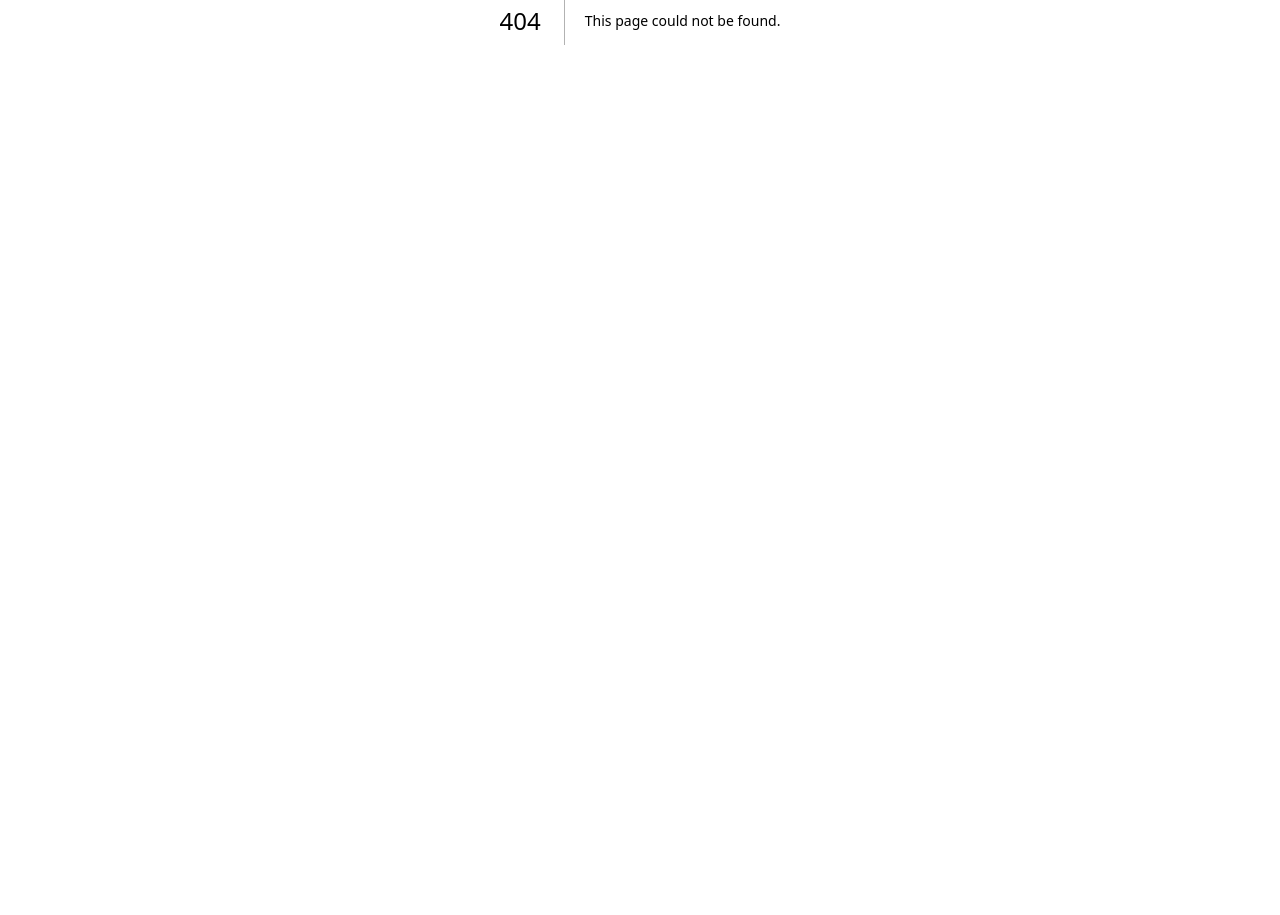
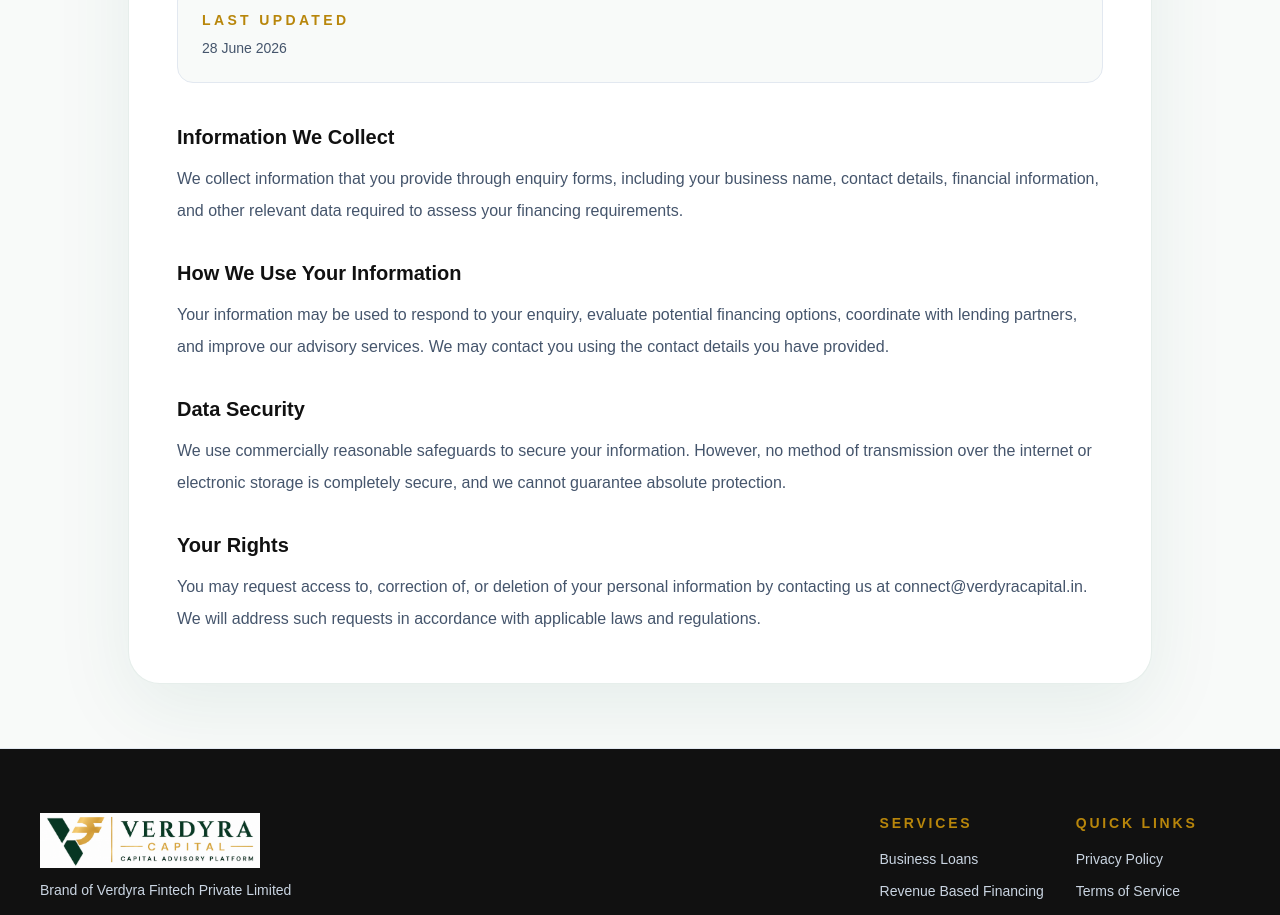
Before and after one commit to admin-verdyra/verdyra-capital, a Next.js app: page /privacy-policy in a window 1280 px wide. Before the commit this address had no page. Shown: the part 380-1295 px from the top of the page. Before the commit the page ends 800 px from the top, so only its background shows below. Built offline with nearby package versions, Linux system fonts and the light colour scheme.

Commit message:
Added legal pages and updated enquiry form

```diff
--- /dev/null
+++ b/app/disclaimer/page.tsx
@@ -0,0 +1,64 @@
+import type { Metadata } from 'next';
+import Navbar from '@/components/layout/Navbar';
+import Footer from '@/components/sections/Footer';
+
+export const metadata: Metadata = {
+  title: 'Disclaimer | Verdyra Capital',
+  description: 'Disclaimer for Verdyra Capital.',
+};
+
+const sections = [
+  {
+    title: 'Informational Purpose Only',
+    body:
+      'The content on this website is intended for informational purposes only and does not constitute financial, legal, or investment advice. Any financing options or estimates presented are illustrative and subject to change.',
+  },
+  {
+    title: 'No Guarantee of Approval',
+    body:
+      'Submitting an enquiry or completing a form does not guarantee approval, funding, or acceptance by any lender or financing partner. Final decisions are made separately by the relevant providers.',
+  },
+  {
+    title: 'Third-Party Links',
+    body:
+      'Our website may contain links to third-party websites or services. Verdyra Capital is not responsible for the content, privacy practices, or accuracy of such external sites.',
+  },
+];
+
+export default function DisclaimerPage() {
+  return (
+    <main className="min-h-screen bg-[#F8FAF9] text-[#111111]">
+      <Navbar />
+      <section className="px-4 pb-16 pt-32 sm:px-6 lg:px-8">
+        <div className="mx-auto max-w-5xl rounded-[32px] border border-[#0F5A3A]/10 bg-white p-8 shadow-[0_24px_80px_rgba(15,90,58,0.08)] sm:p-10 lg:p-12">
+          <p className="text-sm font-semibold uppercase tracking-[0.24em] text-[#0F6B47]">
+            Legal
+          </p>
+          <h1 className="mt-4 text-3xl font-semibold tracking-tight text-[#111111] sm:text-4xl">
+            Disclaimer
+          </h1>
+          <p className="mt-4 max-w-3xl text-base leading-8 text-slate-600 sm:text-lg">
+            The following disclaimer outlines the scope of the information and services provided by Verdyra Capital on this website.
+          </p>
+
+          <div className="mt-8 rounded-2xl border border-slate-200 bg-[#F8FAF9] p-5 sm:p-6">
+            <p className="text-sm font-semibold uppercase tracking-[0.24em] text-[#B8860B]">
+              Last Updated
+            </p>
+            <p className="mt-2 text-sm text-slate-600">28 June 2026</p>
+          </div>
+
+          <div className="mt-10 space-y-8">
+            {sections.map((section) => (
+              <div key={section.title}>
+                <h2 className="text-xl font-semibold text-[#111111]">{section.title}</h2>
+                <p className="mt-3 text-base leading-8 text-slate-600">{section.body}</p>
+              </div>
+            ))}
+          </div>
+        </div>
+      </section>
+      <Footer />
+    </main>
+  );
+}
--- /dev/null
+++ b/app/privacy-policy/page.tsx
@@ -0,0 +1,69 @@
+import type { Metadata } from 'next';
+import Navbar from '@/components/layout/Navbar';
+import Footer from '@/components/sections/Footer';
+
+export const metadata: Metadata = {
+  title: 'Privacy Policy | Verdyra Capital',
+  description: 'Privacy policy for Verdyra Capital.',
+};
+
+const sections = [
+  {
+    title: 'Information We Collect',
+    body:
+      'We collect information that you provide through enquiry forms, including your business name, contact details, financial information, and other relevant data required to assess your financing requirements.',
+  },
+  {
+    title: 'How We Use Your Information',
+    body:
+      'Your information may be used to respond to your enquiry, evaluate potential financing options, coordinate with lending partners, and improve our advisory services. We may contact you using the contact details you have provided.',
+  },
+  {
+    title: 'Data Security',
+    body:
+      'We use commercially reasonable safeguards to secure your information. However, no method of transmission over the internet or electronic storage is completely secure, and we cannot guarantee absolute protection.',
+  },
+  {
+    title: 'Your Rights',
+    body:
+      'You may request access to, correction of, or deletion of your personal information by contacting us at connect@verdyracapital.in. We will address such requests in accordance with applicable laws and regulations.',
+  },
+];
+
+export default function PrivacyPolicyPage() {
+  return (
+    <main className="min-h-screen bg-[#F8FAF9] text-[#111111]">
+      <Navbar />
+      <section className="px-4 pb-16 pt-32 sm:px-6 lg:px-8">
+        <div className="mx-auto max-w-5xl rounded-[32px] border border-[#0F5A3A]/10 bg-white p-8 shadow-[0_24px_80px_rgba(15,90,58,0.08)] sm:p-10 lg:p-12">
+          <p className="text-sm font-semibold uppercase tracking-[0.24em] text-[#0F6B47]">
+            Legal
+          </p>
+          <h1 className="mt-4 text-3xl font-semibold tracking-tight text-[#111111] sm:text-4xl">
+            Privacy Policy
+          </h1>
+          <p className="mt-4 max-w-3xl text-base leading-8 text-slate-600 sm:text-lg">
+            This Privacy Policy explains how Verdyra Capital collects, uses, shares, and protects your information when you use our website or submit an enquiry.
+          </p>
+
+          <div className="mt-8 rounded-2xl border border-slate-200 bg-[#F8FAF9] p-5 sm:p-6">
+            <p className="text-sm font-semibold uppercase tracking-[0.24em] text-[#B8860B]">
+              Last Updated
+            </p>
+            <p className="mt-2 text-sm text-slate-600">28 June 2026</p>
+          </div>
+
+          <div className="mt-10 space-y-8">
+            {sections.map((section) => (
+              <div key={section.title}>
+                <h2 className="text-xl font-semibold text-[#111111]">{section.title}</h2>
+                <p className="mt-3 text-base leading-8 text-slate-600">{section.body}</p>
+              </div>
+            ))}
+          </div>
+        </div>
+      </section>
+      <Footer />
+    </main>
+  );
+}
--- /dev/null
+++ b/app/terms-and-conditions/page.tsx
@@ -0,0 +1,69 @@
+import type { Metadata } from 'next';
+import Navbar from '@/components/layout/Navbar';
+import Footer from '@/components/sections/Footer';
+
+export const metadata: Metadata = {
+  title: 'Terms of Service | Verdyra Capital',
+  description: 'Terms of service for Verdyra Capital.',
+};
+
+const sections = [
+  {
+    title: 'Acceptance of Terms',
+    body:
+      'By accessing or using the Verdyra Capital website and related services, you agree to be bound by these Terms of Service. These terms govern your use of our digital platform, communications, and any information provided through our website.',
+  },
+  {
+    title: 'Use of Information',
+    body:
+      'You agree to provide accurate information in any financing enquiry or application form. Verdyra Capital may use the information provided to assess your inquiry, provide advisory support, and connect you with appropriate lending partners in accordance with applicable law.',
+  },
+  {
+    title: 'Confidentiality',
+    body:
+      'We will take reasonable measures to protect the confidentiality of your information. However, you acknowledge that internet-based communication may involve inherent security risks, and Verdyra Capital cannot guarantee absolute protection against unauthorized access.',
+  },
+  {
+    title: 'Limitation of Liability',
+    body:
+      'Verdyra Capital shall not be liable for any direct, indirect, incidental, or consequential damages arising from your use of the website or the services described herein, except where prohibited by law.',
+  },
+];
+
+export default function TermsAndConditionsPage() {
+  return (
+    <main className="min-h-screen bg-[#F8FAF9] text-[#111111]">
+      <Navbar />
+      <section className="px-4 pb-16 pt-32 sm:px-6 lg:px-8">
+        <div className="mx-auto max-w-5xl rounded-[32px] border border-[#0F5A3A]/10 bg-white p-8 shadow-[0_24px_80px_rgba(15,90,58,0.08)] sm:p-10 lg:p-12">
+          <p className="text-sm font-semibold uppercase tracking-[0.24em] text-[#0F6B47]">
+            Legal
+          </p>
+          <h1 className="mt-4 text-3xl font-semibold tracking-tight text-[#111111] sm:text-4xl">
+            Terms of Service
+          </h1>
+          <p className="mt-4 max-w-3xl text-base leading-8 text-slate-600 sm:text-lg">
+            These Terms of Service outline the responsibilities and expectations governing your interaction with Verdyra Capital and our financing advisory services.
+          </p>
+
+          <div className="mt-8 rounded-2xl border border-slate-200 bg-[#F8FAF9] p-5 sm:p-6">
+            <p className="text-sm font-semibold uppercase tracking-[0.24em] text-[#B8860B]">
+              Last Updated
+            </p>
+            <p className="mt-2 text-sm text-slate-600">28 June 2026</p>
+          </div>
+
+          <div className="mt-10 space-y-8">
+            {sections.map((section) => (
+              <div key={section.title}>
+                <h2 className="text-xl font-semibold text-[#111111]">{section.title}</h2>
+                <p className="mt-3 text-base leading-8 text-slate-600">{section.body}</p>
+              </div>
+            ))}
+          </div>
+        </div>
+      </section>
+      <Footer />
+    </main>
+  );
+}
--- a/components/forms/EligibilityForm.tsx
+++ b/components/forms/EligibilityForm.tsx
@@ -339,7 +339,15 @@ export default function EligibilityForm() {
             className="mt-0.5 h-4 w-4 rounded border-slate-300 text-[#0F5A3A] focus:ring-[#0F5A3A]"
           />
           <span>
-            I agree to the Terms & Conditions and Privacy Policy.
+            I agree to the{' '}
+            <a href="/terms-and-conditions" className="font-medium text-[#0F6B47] transition-colors hover:text-[#C89B3C] hover:underline">
+              Terms of Service
+            </a>{' '}
+            and{' '}
+            <a href="/privacy-policy" className="font-medium text-[#0F6B47] transition-colors hover:text-[#C89B3C] hover:underline">
+              Privacy Policy
+            </a>
+            , and consent to being contacted by Verdyra Capital and its lending partners regarding my financing enquiry.
           </span>
         </label>
 
@@ -348,7 +356,7 @@ export default function EligibilityForm() {
           disabled={isSubmitting}
           className="w-full rounded-full bg-[#B8860B] px-5 py-3.5 text-sm font-semibold text-white transition duration-300 hover:-translate-y-0.5 hover:bg-[#9f6f08] disabled:cursor-not-allowed disabled:opacity-70"
         >
-          {isSubmitting ? 'Submitting…' : 'Check Eligibility'}
+          {isSubmitting ? 'Submitting…' : 'Submit Enquiry'}
         </button>
 
         {message ? (
--- a/components/sections/Footer.tsx
+++ b/components/sections/Footer.tsx
@@ -1,6 +1,10 @@
 import Image from 'next/image';
 
-const footerLinks = ['Privacy Policy', 'Terms & Conditions', 'Disclaimer'];
+const footerLinks = [
+  { label: 'Privacy Policy', href: '/privacy-policy' },
+  { label: 'Terms of Service', href: '/terms-and-conditions' },
+  { label: 'Disclaimer', href: '/disclaimer' },
+];
 const services = ['Business Loans', 'Revenue Based Financing', 'Invoice Discounting', 'Structured Debt'];
 
 export default function Footer() {
@@ -48,7 +52,11 @@ export default function Footer() {
             </p>
             <ul className="mt-4 space-y-3 text-sm text-slate-300">
               {footerLinks.map((link) => (
-                <li key={link}>{link}</li>
+                <li key={link.label}>
+                  <a href={link.href} className="transition hover:text-[#B8860B]">
+                    {link.label}
+                  </a>
+                </li>
               ))}
             </ul>
           </div>
```
